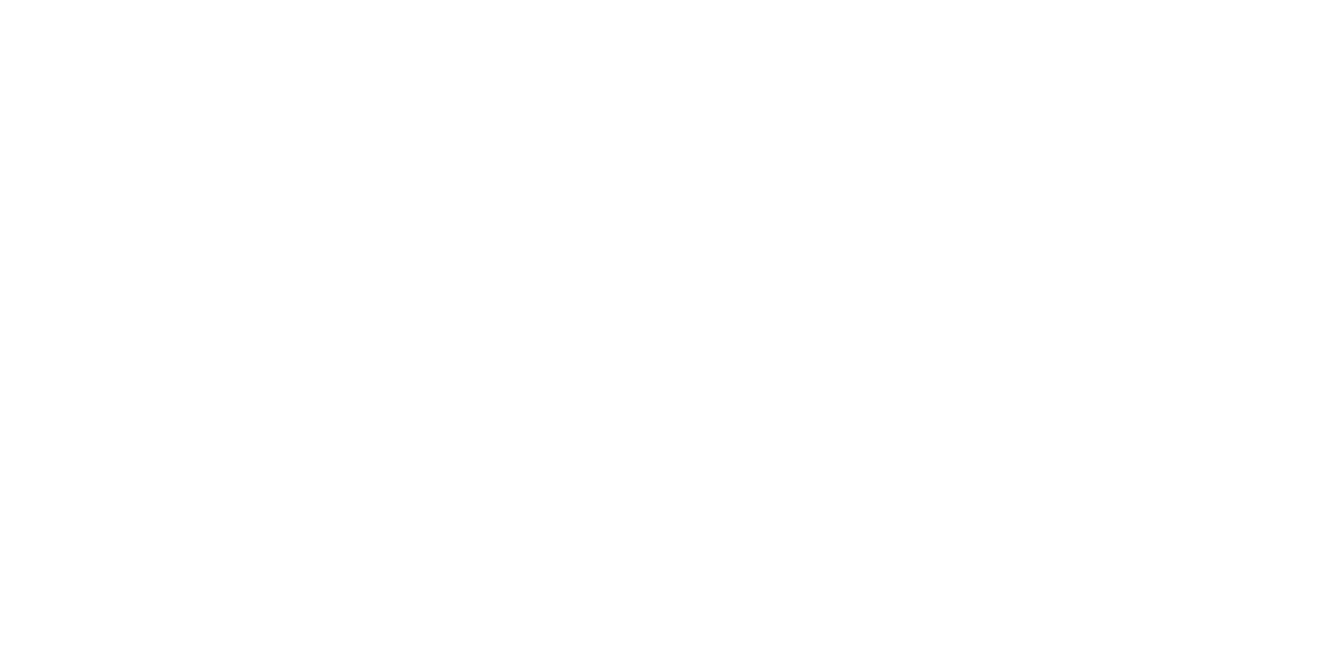
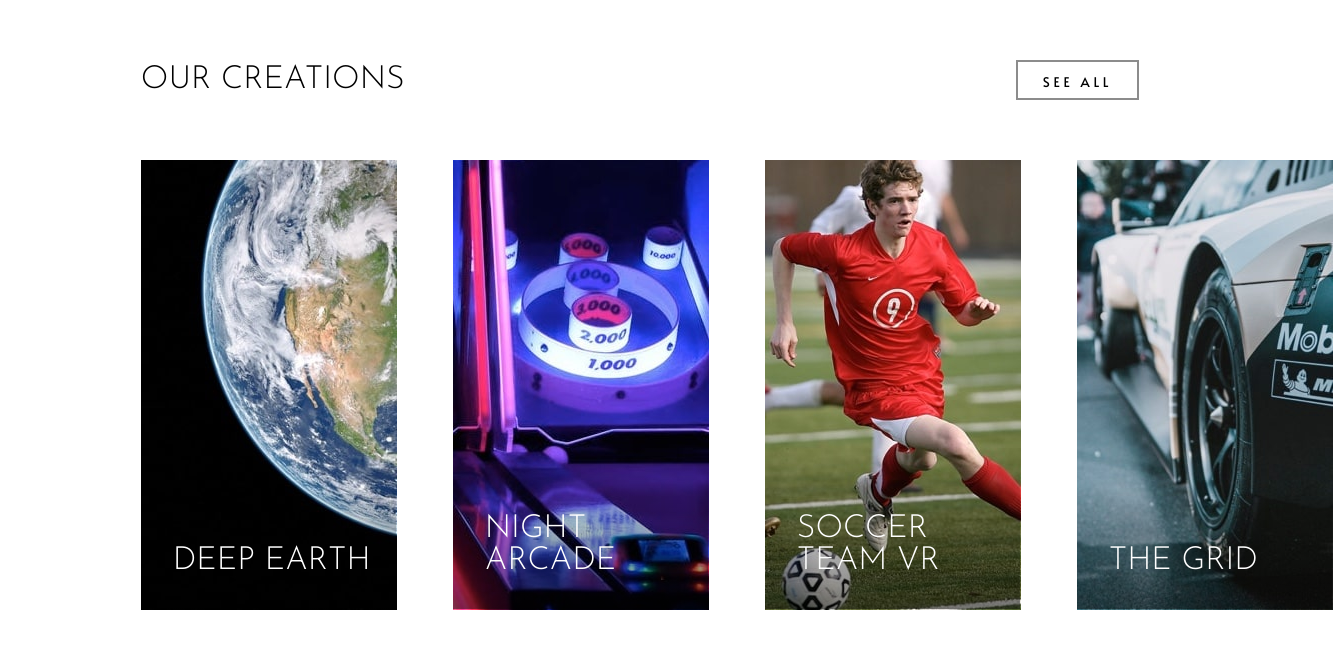
Before and after one commit to jackcielf/loopstudios, an Angular app: page / in a window 1280 px wide. Shown: the part 1520-2188 px from the top of the page, 1333 px wide, since content can reach past the window. Before the commit the page ends 1520 px from the top, so only its background shows below. Built offline with nearby package versions, Linux system fonts and the light colour scheme.

Commit message:
faltando somente o footer para finalizar

```diff
--- a/src/app/app.module.ts
+++ b/src/app/app.module.ts
@@ -5,12 +5,14 @@
 import { AppComponent } from './app.component';
 import { HomeComponent } from './components/home/home.component';
 import { BannerInformationComponent } from './components/banner-information/banner-information.component';
+import { GalleryCreationsComponent } from './components/gallery-creations/gallery-creations.component';
 
 @NgModule({
   declarations: [
     AppComponent,
     HomeComponent,
-    BannerInformationComponent
+    BannerInformationComponent,
+    GalleryCreationsComponent
   ],
   imports: [
     BrowserModule,
--- a/src/app/components/banner-information/banner-information.component.scss
+++ b/src/app/components/banner-information/banner-information.component.scss
@@ -27,6 +27,5 @@
   .txt {
     color: var(--gray);
     font-family: "Alata", serif;
-    // font-size: 3em;
   }
 }
--- /dev/null
+++ b/src/app/components/gallery-creations/gallery-creations.component.html
@@ -0,0 +1,14 @@
+<section class="section-bottom">
+  <div class="content-container">
+    <header class="header">
+      <span>Our creations</span>
+      <button>See all</button>
+    </header>
+    <div class="images-container">
+      <div class="image" *ngFor="let image of images">
+        <img [src]="image.url" [alt]="image.name" />
+        <span>{{ image.name }}</span>
+      </div>
+    </div>
+  </div>
+</section>
--- /dev/null
+++ b/src/app/components/gallery-creations/gallery-creations.component.scss
@@ -0,0 +1,53 @@
+.section-bottom {
+    min-height: 100vh;
+}
+
+.header {
+    height: 20vh;
+    display: flex;
+    align-items: center;
+    justify-content: space-between;
+
+    span, button {
+        background-color: transparent;
+        text-transform: uppercase;
+    }
+
+    span {
+        font-size: 2em;
+        font-family: 'Josefin Sans';
+    }
+
+    button {
+        padding: 10px 25px 7px 25px;
+        border: 2px solid var(--gray);
+        letter-spacing: .1cm;
+        font-family: 'Alata';
+    }
+}
+
+.images-container {
+    display: grid;
+    grid-template-columns: repeat(4, 1fr);
+    gap: 3.5em;
+
+    .image {
+        // margin-right: 2.6em;
+        position: relative;
+    }
+
+    span {
+        width: 100%;
+        position: absolute;
+        bottom: 0;
+        left: 0;
+        padding: 2em 0 1em 1em;
+        background: linear-gradient(to top, rgba(0, 0, 0, 0.5), transparent);
+        font-size: 2em;
+        text-transform: uppercase;
+        color: var(--white);
+        font-family: 'Josefin Sans';
+        max-width: 255px;
+        margin-bottom: 5px;
+    }
+}
--- /dev/null
+++ b/src/app/components/gallery-creations/gallery-creations.component.ts
@@ -0,0 +1,47 @@
+import { Component, OnInit } from "@angular/core";
+
+@Component({
+  selector: "app-gallery-creations",
+  templateUrl: "./gallery-creations.component.html",
+  styleUrls: ["./gallery-creations.component.scss"],
+})
+export class GalleryCreationsComponent implements OnInit {
+  images = [
+    {
+      url: "/assets/images/desktop/image-deep-earth.jpg",
+      name: "Deep earth",
+    },
+    {
+      url: "/assets/images/desktop/image-night-arcade.jpg",
+      name: "Night arcade",
+    },
+    {
+      url: "/assets/images/desktop/image-soccer-team.jpg",
+      name: "Soccer team VR",
+    },
+    {
+      url: "/assets/images/desktop/image-grid.jpg",
+      name: "The grid",
+    },
+    {
+      url: "/assets/images/desktop/image-from-above.jpg",
+      name: "From up above VR",
+    },
+    {
+      url: "/assets/images/desktop/image-pocket-borealis.jpg",
+      name: "Pocket borealis",
+    },
+    {
+      url: "/assets/images/desktop/image-curiosity.jpg",
+      name: "The curiosity",
+    },
+    {
+      url: "/assets/images/desktop/image-fisheye.jpg",
+      name: "Make it fisheye",
+    }
+  ];
+
+  constructor() {}
+
+  ngOnInit() {}
+}
--- a/src/app/components/home/home.component.html
+++ b/src/app/components/home/home.component.html
@@ -18,4 +18,5 @@
   </section>
 
   <app-banner-information></app-banner-information>
+  <app-gallery-creations></app-gallery-creations>
 </main>
```
Also changed, not shown: 1 other file (tests, documents, lock files or other folders).
